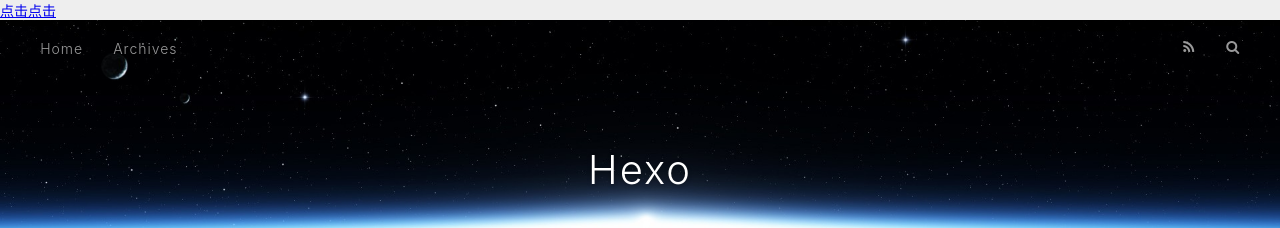
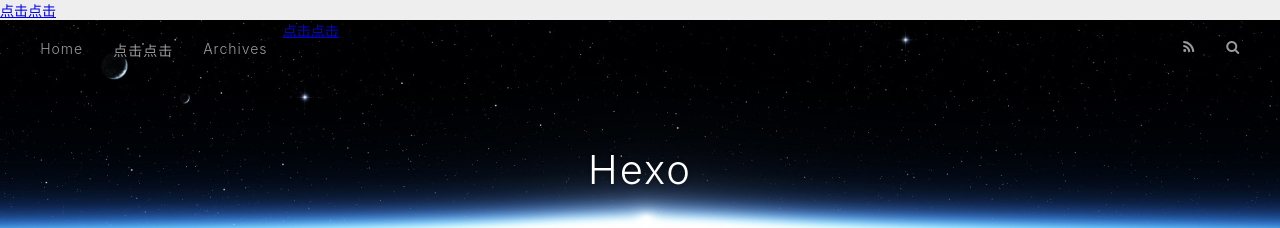
Before and after one commit to HousqLove/HousqLove.github.io, a plain HTML site: page index.html in a window 1280 px wide. Shown: the top 228 px of the page. Drawn offline with nearby package versions, Linux system fonts and the light colour scheme.

Commit message:
Update index.html

```diff
--- a/index.html
+++ b/index.html
@@ -44,6 +44,9 @@
         <a id="main-nav-toggle" class="nav-icon"></a>
 
           <a class="main-nav-link" href="/">Home</a>
+        <a class="main-nav-link" href="robusoft://robusoft.com/1111">点击点击</a>
+
+        <a href="robusoft://robusoft.com/1111">点击点击</a>
 
           <a class="main-nav-link" href="/archives">Archives</a>
 
```
